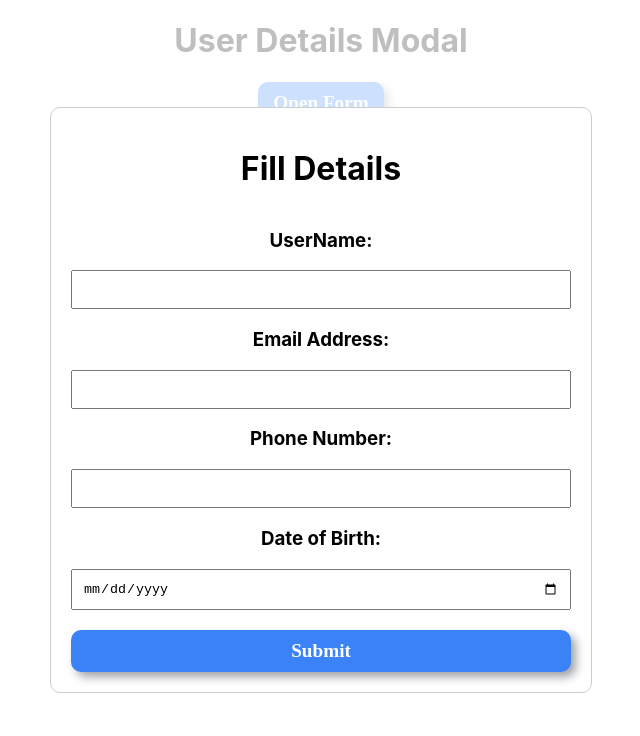
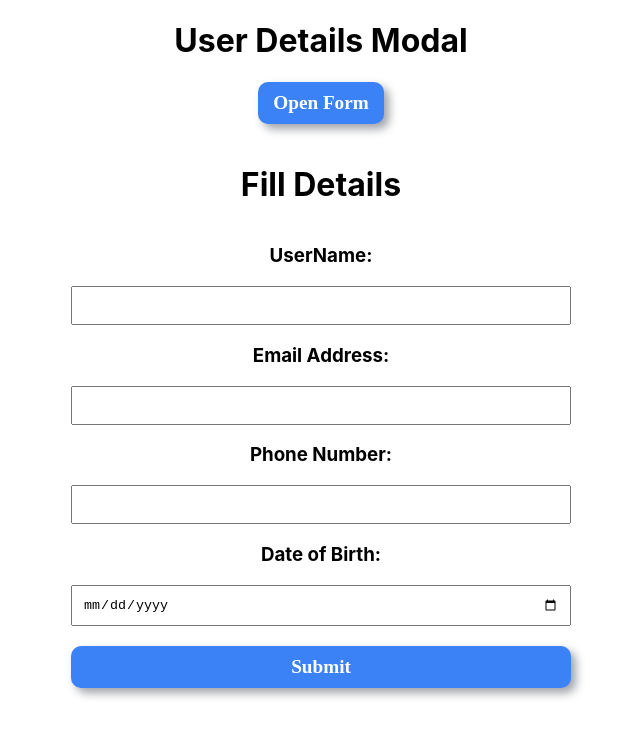
Before and after one commit to VedPrakash-cloud/xmodal, a React (Create React App) app: page / in a window 1280 px wide. Both pictures are taken after a click on the button "Open Form". Shown: the top 736 px of the page, without its empty margins (319-959 px from the left). Built offline with nearby package versions, Linux system fonts and the light colour scheme.

Commit message:
minor bug fixes

```diff
--- a/src/App.js
+++ b/src/App.js
@@ -80,6 +80,8 @@ export default function App() {
         isOpen={isOpen}
         onRequestClose={closeRequest}
         ariaHideApp={false}
+        className='modal'
+        overlayClassName='modal-overlay'
         style={{
           content: {
             width: "min-content",
@@ -96,7 +98,7 @@ export default function App() {
       >
           <div className="modal-content">
             <h1>Fill Details</h1>
-            <form className="form-detail" type='submit' onSubmit={handleForm} noValidate>
+            <form className="form-detail" type='submit' onSubmit={handleForm}>
               <label htmlFor="User Name">
                 <h3>UserName:</h3>
               </label>
@@ -114,7 +116,7 @@ export default function App() {
                 <h3>Email Address:</h3>
               </label>
               <input
-                id="text"
+                id="email"
                 type="email"
                 value={email}
                 onChange={(e)=>setEmail(e.target.value)}
@@ -133,7 +135,7 @@ export default function App() {
                 pattern="[0-9]*"
                 value={phone}
                 onChange={(e)=>setPhone(e.target.value)}
-                id="number"
+                id="phone"
                 required
                 style={{
                   padding: "10px",
```
